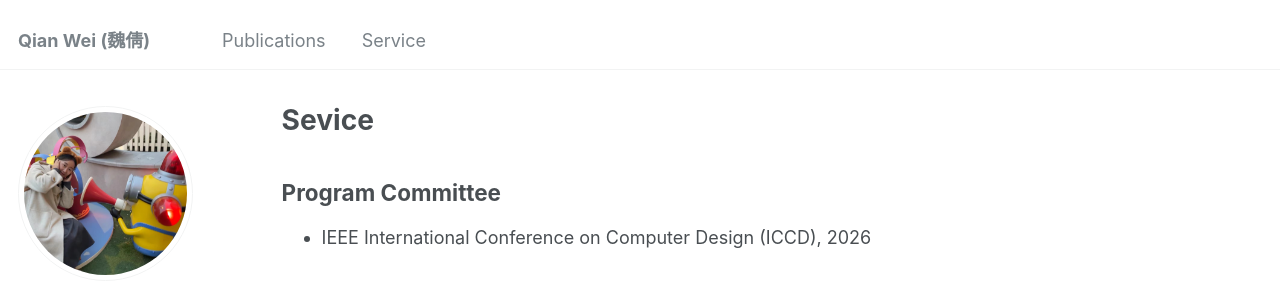
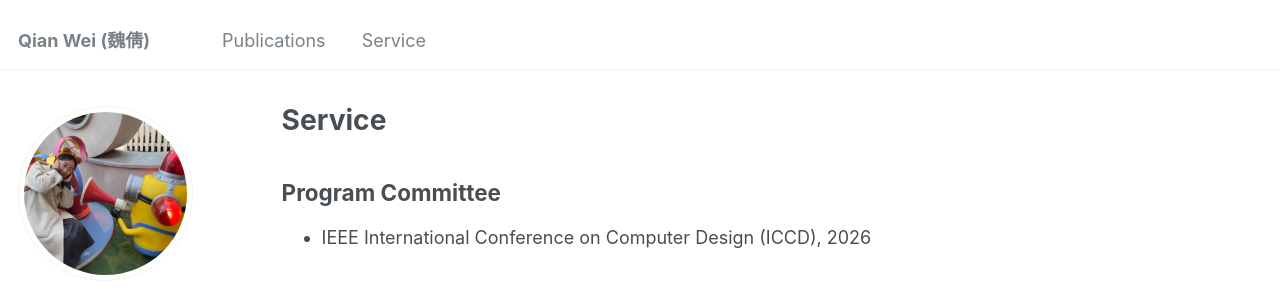
Before and after one commit to starry12/starry12.github.io, a Jekyll site: the page built from _pages/sevice.md, in a window 1280 px wide and 929 px high. Shown: the top 292 px of the window. Built offline with Jekyll 4.4.1, drawn with Linux system fonts in a browser that asks for light colours; some web fonts are replaced.

Commit message:
Fix Service page URL and preserve legacy redirect

```diff
--- a/_pages/sevice.md
+++ b/_pages/sevice.md
@@ -1,7 +1,9 @@
 ---
 layout: archive
-title: "Sevice"
-permalink: /sevice/
+title: "Service"
+permalink: /service/
+redirect_from:
+  - /sevice/
 author_profile: true
 ---
 
```
